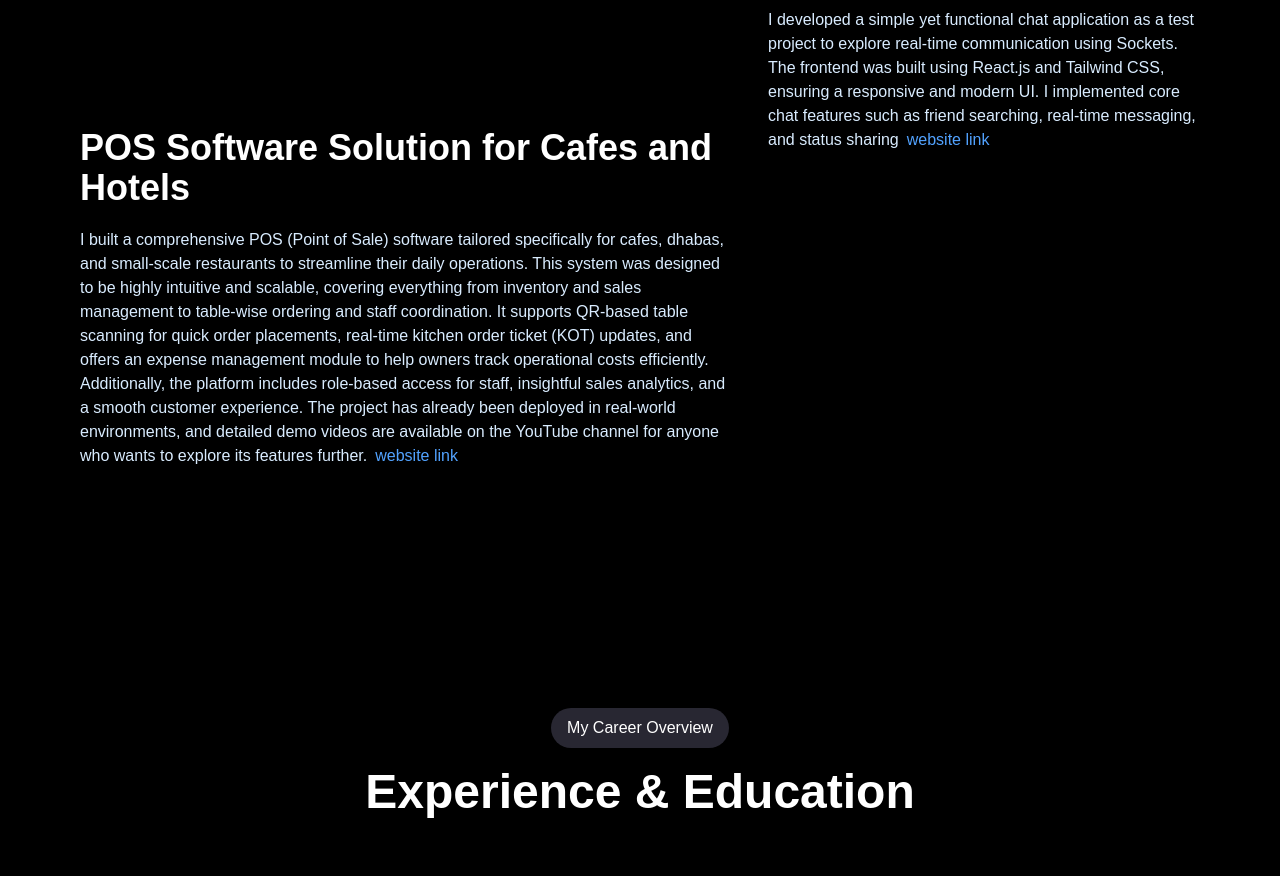
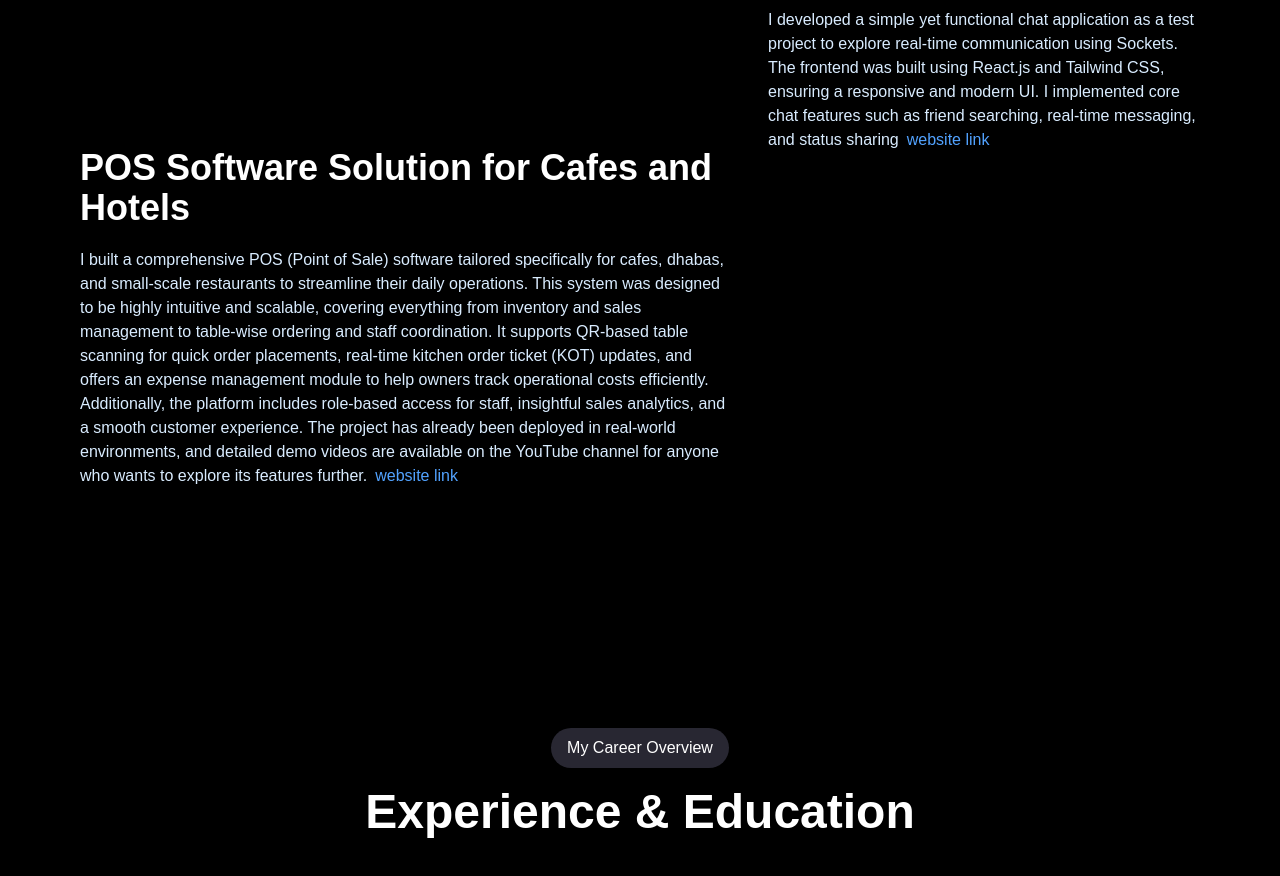
Before and after one commit to Ayush5757/My_portfolio, a React (Vite) app: page / in a window 1280 px wide. Shown: the part 1540-2416 px from the top of the page. Built offline with nearby package versions, Linux system fonts and the light colour scheme; a web font is replaced by a local one.

Commit message:
margin top

```diff
--- a/src/sections/ShowcaseSection.jsx
+++ b/src/sections/ShowcaseSection.jsx
@@ -65,7 +65,7 @@ const ShowcaseSection = () => {
             <div className="image-wrapper">
               <YouTube videoId="EygRfagepqs"  className="w-full h-[100%] sm:h-[500px]"  opts={opts}/>
             </div>
-            <div className="text-content">
+            <div className="text-content mt-10">
               <h2>POS Software Solution for Cafes and Hotels</h2>
               <p className="text-white-50 md: text-md">
                 I built a comprehensive POS (Point of Sale) software tailored
```
